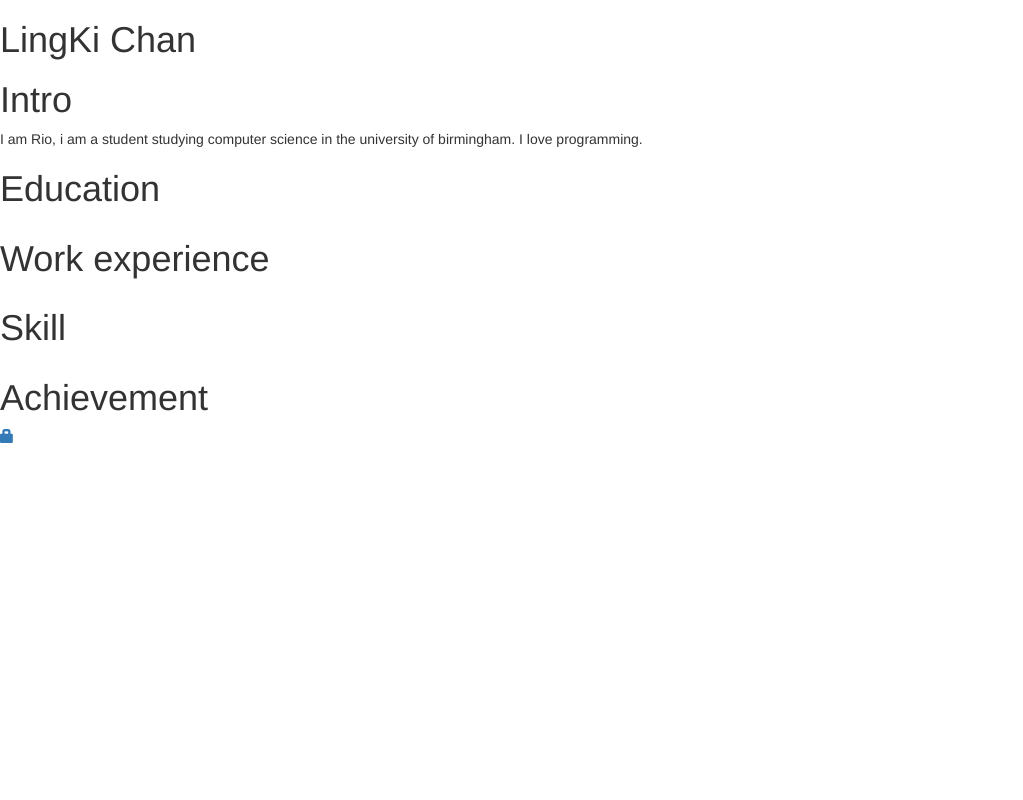
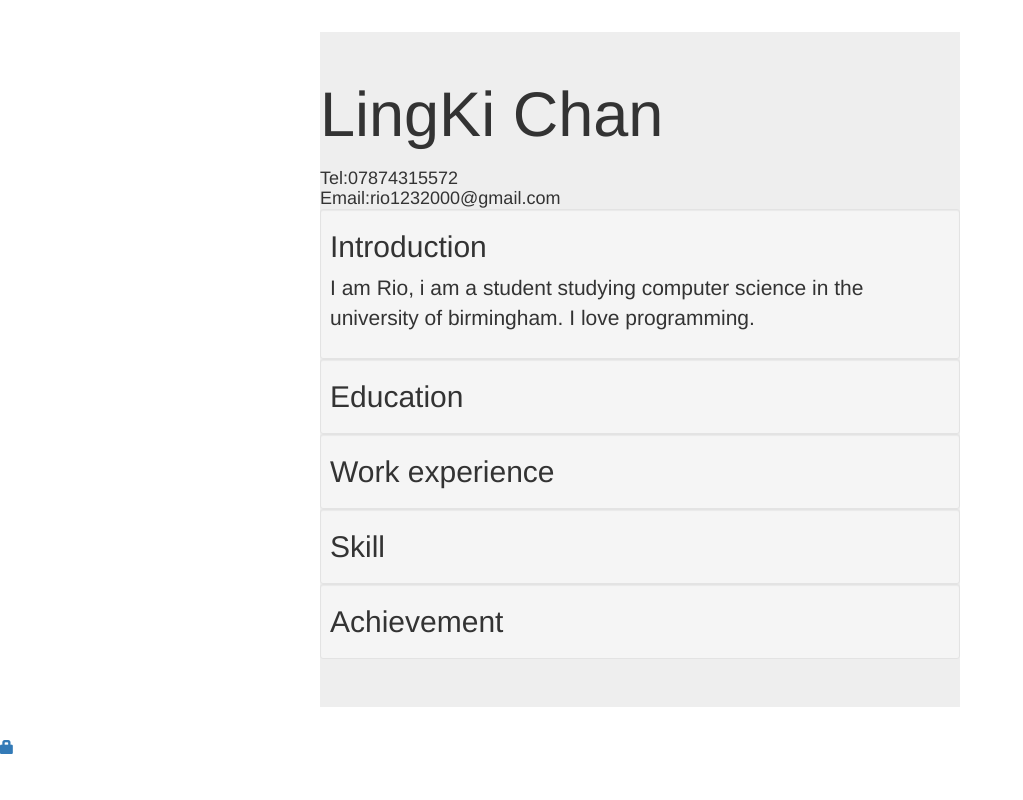
Before and after one commit to rio1231000/My-Pythonanywhere-Website, a Django app: page /cv/ in a window 1280 px wide. Shown: the whole page, without its empty margins (0-1023 px from the left). Run offline with Django 3.2, Linux system fonts and the light colour scheme; data that the repository does not hold is empty; some libraries are stand-ins or nearby versions.

Commit message:
add intro page, add css

```diff
--- a/blog/urls.py
+++ b/blog/urls.py
@@ -2,7 +2,8 @@ from django.urls import path
 from . import views
 
 urlpatterns = [
-    path('', views.post_list, name='post_list'),
+    path('', views.intro, name='intro'),
+    path('post', views.post_list, name='post_list'),
     path('post/<int:pk>/', views.post_detail, name='post_detail'),
     path('post/new/', views.post_new, name='post_new'),
     path('post/<int:pk>/edit/', views.post_edit, name='post_edit'),
--- a/blog/views.py
+++ b/blog/views.py
@@ -4,6 +4,9 @@ from .models import Post, Comment
 from .forms import PostForm, CommentForm
 from django.shortcuts import redirect
 from django.contrib.auth.decorators import login_required
+
+def intro(request):
+    return render(request, 'blog/intro.html')
 
 def post_list(request):
     posts = Post.objects.filter(published_date__lte=timezone.now()).order_by('published_date')
--- a/cv/templates/cv_home.html
+++ b/cv/templates/cv_home.html
@@ -2,69 +2,94 @@
 <html>
     <head>
         <title>Rio's cv</title>
-        <link rel="stylesheet" href="//maxcdn.bootstrapcdn.com/bootstrap/3.2.0/css/bootstrap.min.css">
-        <link rel="stylesheet" href="//maxcdn.bootstrapcdn.com/bootstrap/3.2.0/css/bootstrap-theme.min.css">
-        <link href='//fonts.googleapis.com/css?family=Lobster&subset=latin,latin-ext' rel='stylesheet' type='text/css'>
+        <meta charset="utf-8">
+        <meta name="viewport" content="width=device-width, initial-scale=1">
+        <link rel="stylesheet" href="https://maxcdn.bootstrapcdn.com/bootstrap/3.4.1/css/bootstrap.min.css">
+        <script src="https://ajax.googleapis.com/ajax/libs/jquery/3.5.1/jquery.min.js"></script>
+        <script src="https://maxcdn.bootstrapcdn.com/bootstrap/3.4.1/js/bootstrap.min.js"></script>
+        <style type="text/css">
+            div.jumbotron{
+              text-align: left;
+              width: 50%;
+              margin-top: 2.5%;
+              margin-bottom: 2.5%;
+              margin-left: 25%;
+            }
+            h1, h4{
+                margin: 0 auto 0 auto;
+            }
+            .well{
+                margin: 0 0 0 0;
+                padding-top: 0;
+                padding-bottom: 10px;
+            }
+        </style>
     </head>
     <body>
-    	<div>
+    	<div class='jumbotron'>
     		<h1>LingKi Chan</h1>
+            <br>
+            <h4>Tel:07874315572 </h4>
+            <h4>Email:rio1232000@gmail.com</h4>
+        	<div class="well well-sm">
+        		<h2>Introduction</h2>
+                <p>I am Rio, i am a student studying computer science in the university of birmingham. I love programming.</p>
         	</div>
-    	<div>
-    		<h1>Intro</h1>
-            I am Rio, i am a student studying computer science in the university of birmingham. I love programming.
-    	</div>
-        <div>
-        	<h1>Education</h1>
+            <div class="well well-sm">
+            	<h2>Education</h2>
                 <table id="id_education_table">
                     {% for education in educations %}
-                    <tr><td><strong>{{ education.program_title }}</strong></td></tr>
-                    <tr><td>@{{ education.organization }}</td></tr>
-                    <tr><td>{{ education.program_desc }}</tr></td>
-                    <tr><td>From {{ education.start_date_without_time }} to {% if education.finish_date %}
+
+                        <tr><td><strong>{{ education.program_title }}</strong> @{{ education.organization }}</td></tr>
+                        <tr><td><span class="glyphicon glyphicon glyphicon-triangle-right"></span>{{ education.program_desc }}</td></tr>
+                        <tr><td><span class="glyphicon glyphicon glyphicon-triangle-right"></span>From {{ education.start_date_without_time }} to {% if education.finish_date %}
                                                                     {{education.finish_date_without_time}}
                                                                 {% else %}
                                                                     Now
-                                                            {% endif %}</tr></td>
+                                                                {% endif %}</td></tr>
+                                                                <tr><td><br></td></tr>
+
                     {% endfor %}
                 </table>
             </div>
-        <div>
-            <table><tr><td>
-        	<h1>Work experience</h1></td>
+            <div class="well well-sm">
+                <h2>Work experience</h2>
+                <table><tr>
                 {% if user.is_authenticated %}
                      <td><a id="add_workExperience"class="btn btn-default" href="{% url 'addWorkExperience' %}"><span class="glyphicon glyphicon-pencil"></span></a></td>
                 {% endif %}</tr></table>
                 <table id="id_workExperience_table">
                     {% for workExperience in workExperiences %}
-                    <tr><td><strong>{{ workExperience.job_title }}</strong></td></tr>
-                    <tr><td>@{{ workExperience.company }}</tr></td>
-                    <tr><td>{{ workExperience.job_desc }}</tr></td>
-                    <tr><td>From {{ workExperience.start_date_without_time }} to {% if workExperience.finish_date %}
+                        <tr><td><strong>{{ workExperience.job_title }}</strong> @{{ workExperience.company }}</td></tr>
+                        <tr><td><span class="glyphicon glyphicon glyphicon-triangle-right"></span>{{ workExperience.job_desc }}</td></tr>
+                        <tr><td><span class="glyphicon glyphicon glyphicon-triangle-right"></span>From {{ workExperience.start_date_without_time }} to {% if workExperience.finish_date %}
                                                                     {{workExperience.finish_date_without_time}}
                                                                 {% else %}
                                                                     Now
-                                                            {% endif %}</tr></td>
+                                                                {% endif %}</td></tr>
+                                                                <tr><td><br></td></tr>
                     {% endfor %}
                 </table>
             </div>
-        <div>
-        	<h1>Skill</h1>
+            <div class="well well-sm">
+            	<h2>Skill</h2>
                 <table id="id_skill_table">
                     {% for skill in skills %}
                         <tr><td>{{ forloop.counter }}: {{ skill.skill_title }}</td></tr>
                     {% endfor %}
                 </table>
             </div>
-        <div>
-        	<h1>Achievement</h1>
+            <div class="well well-sm">
+            	<h2>Achievement</h2>
                 <table id="id_achievement_table">
                     {% for achievement in achievements %}
                         <tr><td>{{ forloop.counter }}: {{ achievement.achievement_title }} @ {{ achievement.achieve_date }}</td></tr>
                     {% endfor %}
                 </table>
             </div>
-        <div>
+
+        </div>
+        <div class='last_box'>
                 {% if not user.is_authenticated %}
                     <a id='login' href="{% url 'login' %}" class="top-menu"><span class="glyphicon glyphicon-lock"></span></a>
                 {% endif %}
```
Also changed, not shown: blog/templates/blog/intro.html (added, +40 -0 lines). Lines whose indentation alone changed are shown as unchanged.
